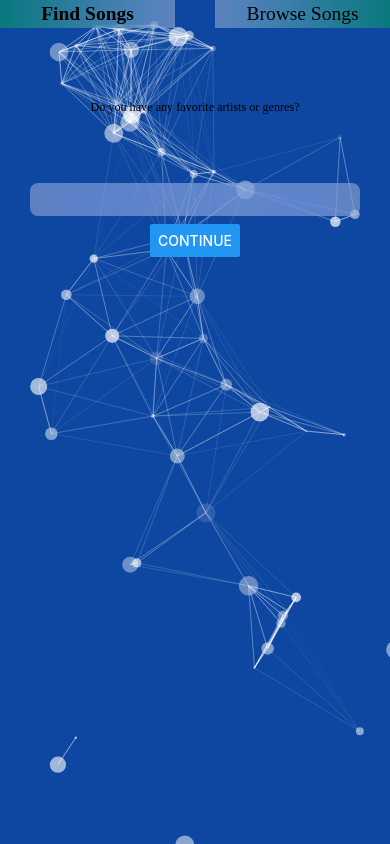
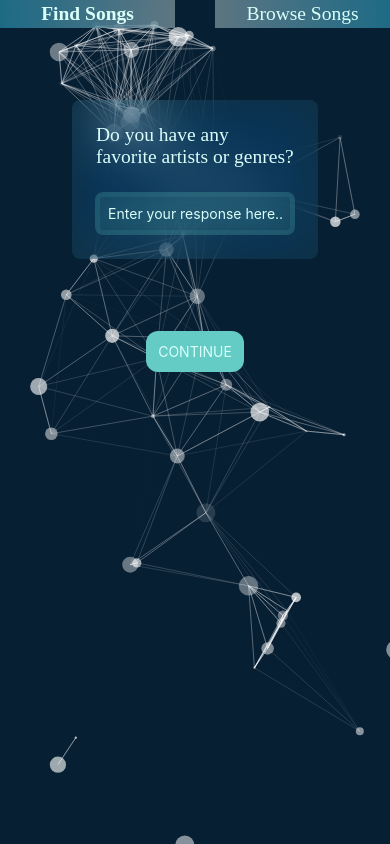
Before and after one commit to aloshon/theadvocator, a React Native app: screen / in a window 390 px wide. Built offline with nearby package versions, Linux system fonts and the light colour scheme.

Commit message:
upgrade styles and make particles dynamic to current theme

```diff
--- a/App.tsx
+++ b/App.tsx
@@ -1,10 +1,57 @@
 import { StyleSheet, View, Dimensions } from 'react-native';
-import { useCallback } from "react";
+import { useCallback, useState, useEffect } from "react";
 import { CurrentComponent } from "./CurrentComponent";
 import Particles from 'react-particles';
 import {particles} from './config/configParticles';
 import { loadFull } from "tsparticles";
 import type { Container, Engine } from "tsparticles-engine";
+
+export type Themes = {
+  [key: string]: Theme,
+};
+export type Theme = {
+  primary: string,
+  primaryTab: string,
+  secondary: string,
+  secondaryTab: string,
+  background: string,
+  fontColor: string,
+};
+
+const themes: Themes = {
+  light: {
+    primary: 'rgb(180, 180, 180)',
+    primaryTab: 'rgba(180, 180, 180, 0.9)',
+    secondary: 'rgb(240, 240, 240)',
+    secondaryTab: 'rgba(210, 210, 210, 0.1)',
+    background: 'rgba(240, 240, 240)',
+    fontColor: '#333333',
+  },
+  dark: {
+    primary: 'rgb(50, 50, 50)',
+    primaryTab: 'rgba(50, 50, 50, 0.9)',
+    secondary: 'rgb(80, 80, 80)',
+    secondaryTab: 'rgba(80, 80, 80, 0.1)',
+    background: 'rgba(20, 20, 20)',
+    fontColor: '#CCCCCC',
+  },
+  cool: {
+    primary: 'rgb(23, 107, 135)',
+    primaryTab: 'rgba(23, 107, 135, 0.9)',
+    secondary: 'rgb(100, 204, 197)',
+    secondaryTab: 'rgba(100, 204, 197, 0.1)',
+    background: 'rgba(7, 31, 51)',
+    fontColor: '#DAFFFB',
+  },
+  snug: {
+    primary: 'rgb(50, 50, 50)',
+    primaryTab: 'rgba(50, 50, 50, 0.9)',
+    secondary: 'rgb(80, 80, 80)',
+    secondaryTab: 'rgba(80, 80, 80, 0.1)',
+    background: 'rgba(20, 20, 20)',
+    fontColor: '#CCCCCC',
+  },
+}
 
 export default function App() {
   const particlesInit = useCallback(async (engine: Engine) => {
@@ -19,9 +66,10 @@ export default function App() {
   const particlesLoaded = useCallback(async (container: Container | undefined) => {
     await console.log(container);
   }, []);
-  // const pJSDom = Window;
-
-  // pJSDom[0].pJS.particles.color.value = '#ffffff';
+  const [currentTheme, setCurrentTheme] = useState<Theme>(themes["cool"]);
+  const toggleThemes = useCallback((theme:string) => {
+    setCurrentTheme(themes[theme]);
+  }, []);
 
   return (
     <View style={styles.mainContainer}>
@@ -33,18 +81,15 @@ export default function App() {
           width="100vw"
           init={particlesInit}
           loaded={particlesLoaded}
-          options={particles}
+          options={{...particles, background: {color: {value: currentTheme.background}}}}
         />
       </View>
-      <CurrentComponent />
+      <CurrentComponent currentTheme={currentTheme} toggleThemes={toggleThemes} />
     </View>
   );
 }
 
 const styles = StyleSheet.create({
-  // html: {
-  //   fontFamily: "Fira Sans"
-  // },
   container: {
     position: "relative",
     overflow: "hidden"
--- a/Browse.tsx
+++ b/Browse.tsx
@@ -1,6 +1,7 @@
 import { StyleSheet, Text, View, ScrollView, TouchableOpacity } from 'react-native';
 import { useState } from "react";
-import {Song, Theme} from "./CurrentComponent";
+import { Song } from "./CurrentComponent";
+import { Theme } from "./App";
 import { Popup } from './Popup';
 
 export interface BrowseProps {
@@ -29,12 +30,14 @@ export const Browse  = ({songs, currentTheme}: BrowseProps) => {
       marginTop: 24,
       padding: 30,
       width: "90%",
-      backgroundColor: currentTheme.secondary,
+      backgroundColor: currentTheme.primary,
       margin: "auto",
-      fontSize: '3 em'
+      fontSize: '3 em',
+      color: currentTheme.fontColor
     },
     text: {
       fontFamily: "'Courier New', monospace",
+      color: currentTheme.fontColor,
     }
   });
 
--- a/CurrentComponent.tsx
+++ b/CurrentComponent.tsx
@@ -2,24 +2,18 @@ import { useState, useEffect, FC } from "react";
 import { Prompts, PromptsProps } from "./Prompts";
 import { Browse, BrowseProps } from "./Browse";
 import { Tabs } from "./Tabs";
+import { Theme, Themes } from "./App";
 import MaterialCommunityIcons from 'react-native-vector-icons/MaterialCommunityIcons';
 
 type ActiveComponent = Element;
 type TabComponents = {
   [key: number]: ActiveComponent
 };
+export interface CurrentComponentProps {
+  currentTheme: Theme,
+  toggleThemes: (theme: string) => void
+};
 
-export type Themes = {
-  [key: string]: Theme,
-};
-export type Theme = {
-  primary: string,
-  primaryTab: string,
-  secondary: string,
-  secondaryTab: string,
-  background: string,
-  fontColor: string,
-};
 export interface Song {
   title?: string,
   artists?: string[],
@@ -29,41 +23,7 @@ export interface Song {
   preview?: string,
   children?: React.ReactNode
 };
-const themes: Themes = {
-  light: {
-    primary: 'rgb(0, 120, 120)',
-    primaryTab: 'rgba(0, 120, 120, 0.9)',
-    secondary: 'rgb(0, 180, 200)',
-    secondaryTab: 'rgba(0, 180, 200, 0.01)',
-    background: 'rgb(240, 240, 240)',
-    fontColor: '#333333',
-  },
-  dark: {
-    primary: 'rgb(200, 200, 200)',
-    primaryTab: 'rgba(200, 200, 200, 0.1)',
-    secondary: 'rgb(100, 100, 100)',
-    secondaryTab: 'rgba(100, 100, 100, 0.4)',
-    background: 'rgb(40, 40, 40)',
-    fontColor: '#CCCCCC',
-  },
-  cool: {
-    primary: 'rgb(30, 147, 242)',
-    primaryTab: 'rgba(30, 147, 242, 0.4)',
-    secondary: 'rgb(30, 242, 147)',
-    secondaryTab: 'rgba(30, 242, 147, 0.4)',
-    background: 'rgb(160, 228, 228)',
-    fontColor: '#CCCCCC',
-  },
-  snug: {
-    primary: 'rgb(242, 147, 30)',
-    primaryTab: 'rgba(242, 147, 30, 0.4)',
-    secondary: 'rgb(147, 242, 30)',
-    secondaryTab: 'rgba(147, 242, 30, 0.4)',
-    background: 'rgb(228, 228, 160)',
-    fontColor: '#333333',
-  },
-}
-export const CurrentComponent = () => {
+export const CurrentComponent = ({currentTheme, toggleThemes}: CurrentComponentProps) => {
 	const [songs, setSongs] = useState<Song[]>([{
     title: "test song1",
     artists: ["artist1", "artist2"],
@@ -96,12 +56,8 @@ export const CurrentComponent = () => {
     rank: 10,
     preview: "none"
   }]);
-  const [currentTheme, setCurrentTheme] = useState<Theme>(themes["light"]);
-  const toggleThemes = (theme:string) => {
-    setCurrentTheme(themes[theme]);
-  };
   const tabComponents: TabComponents = {
-    0: <Prompts setSongs={setSongs} toggleThemes={toggleThemes} themes={themes} currentTheme={currentTheme} />,
+    0: <Prompts setSongs={setSongs} toggleThemes={toggleThemes} currentTheme={currentTheme} />,
     1: <Browse songs={songs} currentTheme={currentTheme} />,
   };
 
--- a/Popup.tsx
+++ b/Popup.tsx
@@ -1,4 +1,5 @@
-import {Song, Theme} from "./CurrentComponent";
+import { Song } from "./CurrentComponent";
+import { Theme } from "./App";
 import { Button, StyleSheet, Text, TextInput, View, ScrollView, TouchableOpacity } from 'react-native';
 
 interface PopupProps {
--- a/Prompts.tsx
+++ b/Prompts.tsx
@@ -1,18 +1,17 @@
 import { StatusBar } from 'expo-status-bar';
-import { Button, StyleSheet, Text, TextInput, View } from 'react-native';
+import { Dimensions, Pressable, StyleSheet, Text, TextInput, View } from 'react-native';
 import { useState } from "react";
-import {Song, Themes, Theme} from "./CurrentComponent";
-import { Dimensions } from 'react-native';
+import { Song } from "./CurrentComponent";
+import { Themes, Theme } from "./App";
 
 export interface PromptsProps {
   setSongs: React.Dispatch<React.SetStateAction<Song[]>>
   toggleThemes: (theme: string) => void
-  themes: Themes,
   currentTheme: Theme,
   children?: React.ReactNode
 };
 
-export const Prompts = ({setSongs, toggleThemes, themes, currentTheme}: PromptsProps) => {
+export const Prompts = ({setSongs, toggleThemes, currentTheme}: PromptsProps) => {
   console.log(currentTheme.secondary);
   const { width } = Dimensions.get('window');
   const styles = StyleSheet.create({
@@ -25,22 +24,45 @@ export const Prompts = ({setSongs, toggleThemes, themes, currentTheme}: PromptsP
       // width: "100%",
       flexDirection: 'column',
       textAlign: 'center',
+      margin: 12,
+    },
+    prompts: {
+      fontSize: (width / 20),
+      fontFamily: "Fira Sans",
+      color: currentTheme.fontColor,
       margin: 12
     },
-    prompts: {
-      fontSize: (width / 32),
-      fontFamily: "Fira Sans",
-      margin: 60
+    promptsContainer: {
+      display: "flex",
+      justifyContent: "space-between",
+      alignItems: "center",
+      borderRadius: 8,
+      margin: 60,
+      padding: 12,
+      backgroundColor: currentTheme.secondaryTab,
+      backdropFilter: "saturate(200%) blur(25px)",
     },
     inputBars: {
       borderRadius: 8,
-      width: "100%",
+      width: "90%",
       padding: "8px",
-      margin: "8px",
+      border: `5px, solid, ${currentTheme.secondaryTab}`,
+      margin: 12,
       boxSizing: "border-box",
-      backgroundColor: "rgba(200, 200, 200, .45)",
-      backdropFilter: "saturate(200%) blur(25px)",
-    }
+      backgroundColor: currentTheme.secondaryTab,
+      backdropFilter: "saturate(100%) blur(15px)",
+      color: currentTheme.fontColor
+    },
+    button: {
+      borderRadius: 12,
+      padding: 12,
+      margin: 12,
+      boxSizing: "border-box",
+      backgroundColor: currentTheme.secondary,
+      backdropFilter: "saturate(100%) blur(15px)",
+      display: "flex",
+      alignItems: "center",
+    },
   });
 
   const [index, setIndex] = useState(0);
@@ -62,19 +84,31 @@ export const Prompts = ({setSongs, toggleThemes, themes, currentTheme}: PromptsP
   };
   return (
     <View style={styles.container}>
+      <View style={styles.promptsContainer}>
         <Text style={styles.prompts}>{prompts[index]}</Text>
         <TextInput
           style={styles.inputBars}
+          placeholder="Enter your response here..."
           value={userInput}
           defaultValue={answers[index] || userInput}
-        onChangeText={handleChange}/>
-      <Button
-				title="Continue"
+          onChangeText={handleChange}
+        />
+      </View>
+      <Pressable
+        style={({pressed}) => [{
+          ...styles.button, backgroundColor: pressed ? currentTheme.secondaryTab
+            : currentTheme.secondary,
+        }]}>
+        <Text
+          style={{color: currentTheme.fontColor, }}
           onPress={() => {
             answers.push(userInput);
             resetUserInput();
             setIndex(index + 1);
-      }}/>
+        }}>
+          CONTINUE
+        </Text>
+      </Pressable>
       <StatusBar style="auto" />
     </View>
   );
--- a/Tabs.tsx
+++ b/Tabs.tsx
@@ -1,6 +1,6 @@
 import React, { useEffect, useState } from "react";
 import { View, StyleSheet, Text } from "react-native";
-import { Theme } from "./CurrentComponent";
+import { Theme } from "./App";
 import { Dimensions, } from 'react-native';
 import MaterialCommunityIcons from 'react-native-vector-icons/MaterialCommunityIcons';
 
@@ -43,6 +43,7 @@ export const Tabs = ({tabs, activeTab=0, setActiveTab, currentTheme}: TabsProps)
       cursor: "pointer",
       fontSize: (width / 20),
       fontFamily: "Fira Sans",
+      color: currentTheme.fontColor
     },
     tabRight: {
       // marginTop: 8,
@@ -57,7 +58,8 @@ export const Tabs = ({tabs, activeTab=0, setActiveTab, currentTheme}: TabsProps)
       justifyContent: "center",
       cursor: "pointer",
       fontSize: (width / 20),
-      fontFamily: "Fira Sans"
+      fontFamily: "Fira Sans",
+      color: currentTheme.fontColor
     },
   });
 
--- a/package.json
+++ b/package.json
@@ -17,6 +17,7 @@
     "react-native": "0.71.7",
     "react-native-safe-area-context": "4.5.0",
     "react-native-screens": "~3.20.0",
+    "react-native-size-matters": "^0.4.0",
     "react-native-web": "~0.18.10",
     "react-particles": "^2.9.3",
     "tsparticles": "^2.9.3",
```
Also changed, not shown: 1 other file (tests, documents, lock files or other folders). Lines whose indentation alone changed are shown as unchanged.
